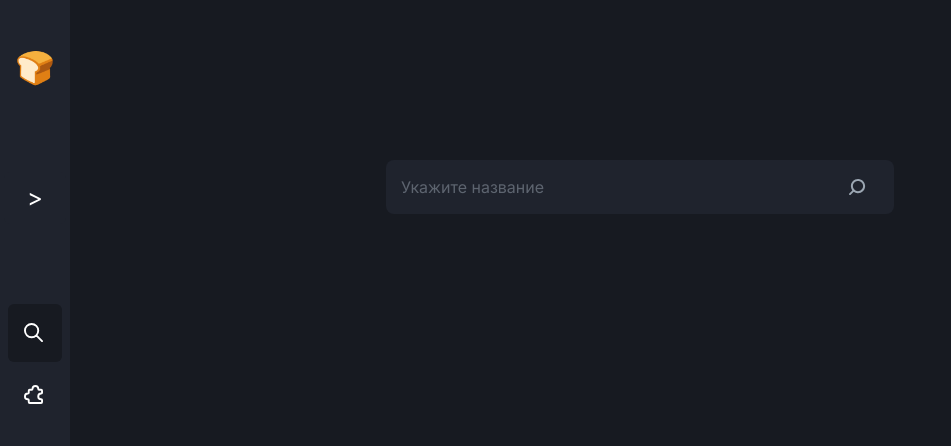
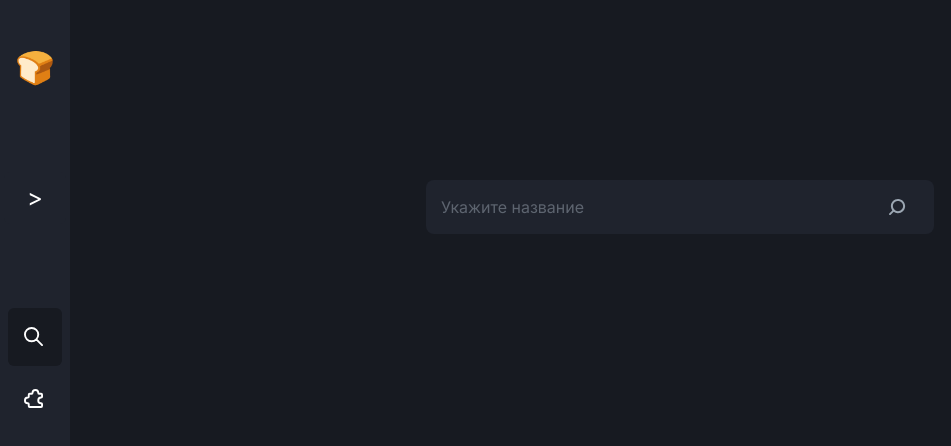
Before and after one commit to Zowezy/kinobulka, a Vue app: page / in a window 1280 px wide. Shown: the top 446 px of the page, without its empty margins (0-951 px from the left). Built offline with nearby package versions, Linux system fonts and the light colour scheme.

Commit message:
fix adaptive render card

```diff
--- a/src/App.vue
+++ b/src/App.vue
@@ -9,12 +9,16 @@ import Navbar from './components/Navbar.vue';
 
 </script>
 <template>
-<Navbar />
-<div class="container mx-auto sm:px-25 lg:px-20 xl:px-10 2xl:px-0">
-  <RouterView />
+<div class="flex min-h-screen">
+  <Navbar />
+  <main class="flex-1 sm:ml-20">
+    <div class="container mx-auto p-5">
+      <RouterView />
+    </div>
+  </main>
   <!-- <Popular /> -->
   <!-- <Single /> -->
   <!-- <Search />  -->
-  </div>
+</div>
 </template>
 <style scoped></style>
--- a/src/components/Navbar.vue
+++ b/src/components/Navbar.vue
@@ -17,8 +17,8 @@ function changeToggle() {
         @click="changeToggle">
         <span class="text-[19px]">☰</span>
     </button>
-    <nav class="sidebar z-1 sm:fixed left-0 top-0 bg-light-blue float-left min-h-max h-[100%] fixed p-0 sm:p-1 overflow-hidden duration-200 ease-in"
-        :class="[activeMenu ? 'w-[65px] sm:w-[250px]' : 'w-[0px] sm:w-[70px]']">
+    <aside class="sidebar z-1 sm:fixed flex flex-col left-0 top-0 bg-light-blue float-left min-h-max h-[100%] fixed p-0 sm:p-1 overflow-hidden duration-200 ease-in"
+        :class="[activeMenu ? 'w-[65px] sm:w-[230px]' : 'w-[0px] sm:w-[70px]']">
         <div class="hidden sm:block logo text-center mt-10">
             <p class="text-[32px]">🍞</p>
         </div>
@@ -42,5 +42,5 @@ function changeToggle() {
                         <img class="mr-8 w-[19px]" :src="item.src" alt=""><span>{{ item.label }}</span>
                 </router-link>
         </div>
-    </nav>
+    </aside>
 </template>
```
